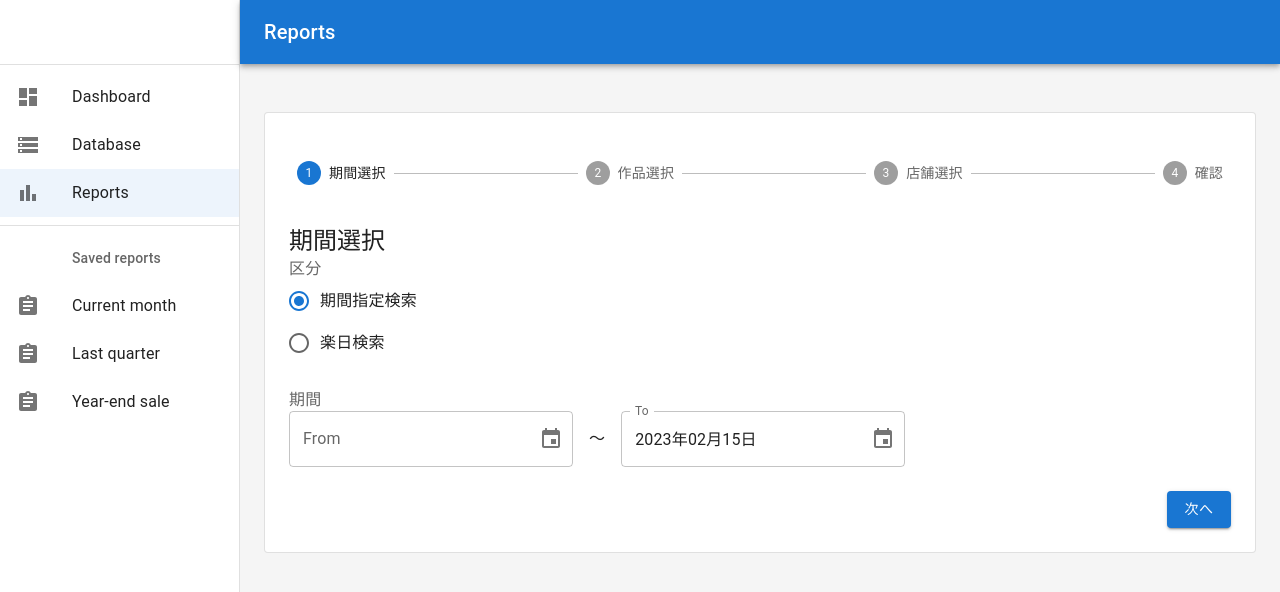
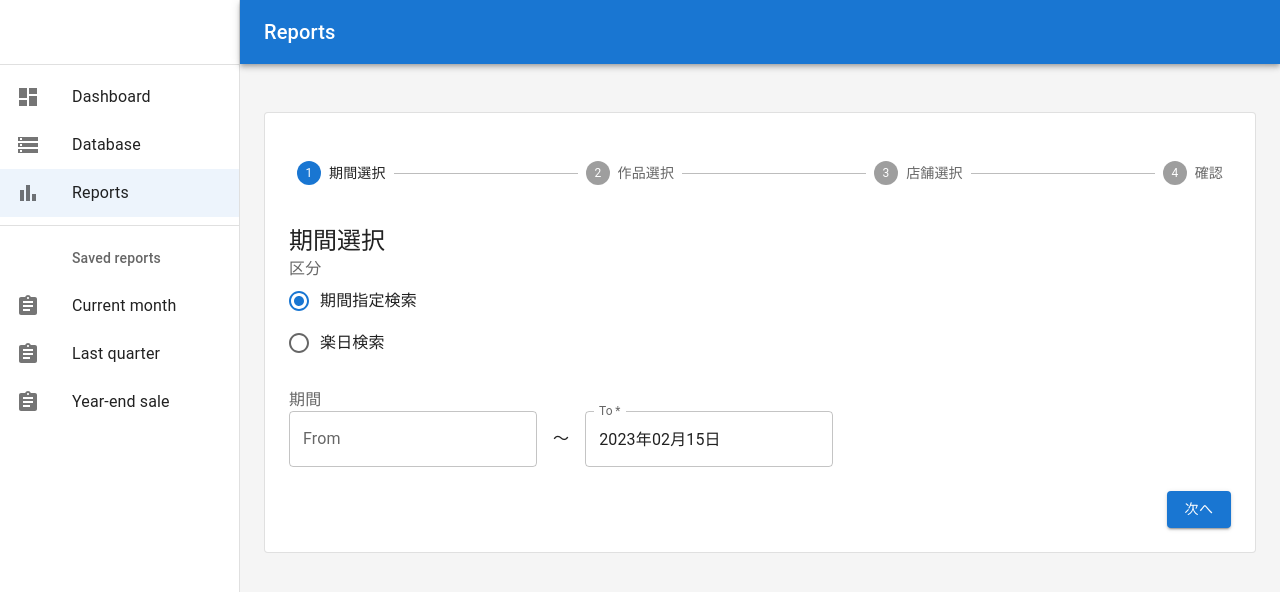
Before and after one commit to korona-smt/report-prottype, a Next.js app: page /reports in a window 1280 px wide. Shown: the top 592 px of the page. Built offline with nearby package versions, Linux system fonts and the light colour scheme.

Commit message:
DatePickerをコンポーネント化

```diff
--- /dev/null
+++ b/src/components/atoms/datePicker.tsx
@@ -0,0 +1,16 @@
+import { AdapterDateFns } from '@mui/x-date-pickers/AdapterDateFns';
+import { DatePicker as MuiDatePicker, DatePickerProps } from '@mui/x-date-pickers/DatePicker';
+import { LocalizationProvider } from '@mui/x-date-pickers/LocalizationProvider';
+import ja from 'date-fns/locale/ja';
+
+export default function DatePicker(props: DatePickerProps<Date, Date>) {
+  return (
+    <LocalizationProvider dateAdapter={AdapterDateFns} adapterLocale={ja}>
+      <MuiDatePicker
+        inputFormat="yyyy年MM月dd日"
+        mask="____年__月__日"
+        {...props}
+      />
+    </LocalizationProvider>
+  );
+}
--- a/src/components/reports/dateRangeForm.tsx
+++ b/src/components/reports/dateRangeForm.tsx
@@ -4,16 +4,13 @@ import Box from '@mui/material/Box';
 import FormControl from '@mui/material/FormControl';
 import FormControlLabel from '@mui/material/FormControlLabel';
 import FormLabel from '@mui/material/FormLabel';
+import FormGroup from '@mui/material/FormGroup';
 import Grid from '@mui/material/Grid';
 import Radio from '@mui/material/Radio';
 import RadioGroup from '@mui/material/RadioGroup';
+import TextField from '@mui/material/TextField';
 import Typography from '@mui/material/Typography';
-import TextField from '@mui/material/TextField';
-import { AdapterDateFns } from '@mui/x-date-pickers/AdapterDateFns';
-import { DesktopDatePicker } from '@mui/x-date-pickers/DesktopDatePicker';
-import { LocalizationProvider } from '@mui/x-date-pickers/LocalizationProvider';
-import ja from 'date-fns/locale/ja';
-import FormGroup from '@mui/material/FormGroup';
+import DatePicker from '../atoms/datePicker';
 
 export default function DateRangeForm() {
   const defaultType = "range";
@@ -54,30 +51,24 @@ export default function DateRangeForm() {
           </FormControl>
         </Grid>
         <Grid item xs={12}>
-          <LocalizationProvider dateAdapter={AdapterDateFns} adapterLocale={ja} >
           <FormControl>
             <FormLabel>期間</FormLabel>
             <FormGroup row sx={{ alignItems: "center" }}>
-                <DesktopDatePicker
+              <DatePicker
                 label="From"
-                  inputFormat="yyyy年MM月dd日"
-                  mask="____年__月__日"
                 value={from}
                 onChange={handleFromChange}
                 renderInput={(params) => <TextField {...params} />}
               />
               <Box sx={{ mx: 2 }}> ～ </Box>
-                <DesktopDatePicker
+              <DatePicker
                 label="To"
-                  inputFormat="yyyy年MM月dd日"
-                  mask="____年__月__日"
                 value={to}
                 onChange={handleToChange}
-                  renderInput={(params) => <TextField {...params} />}
+                renderInput={(params) => <TextField required {...params} />}
               />
             </FormGroup>
           </FormControl>
-          </LocalizationProvider>
         </Grid>
       </Grid>
     </Fragment>
```
Lines whose indentation alone changed are shown as unchanged.
